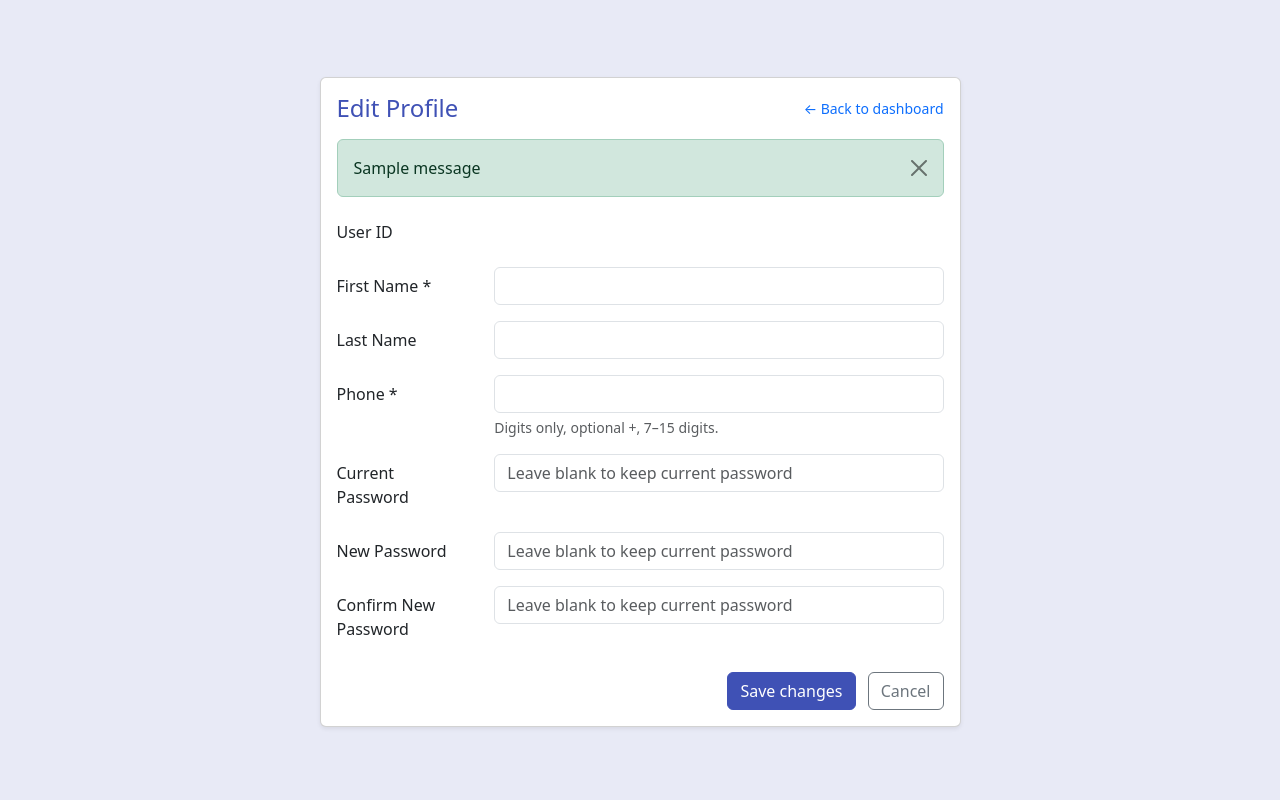
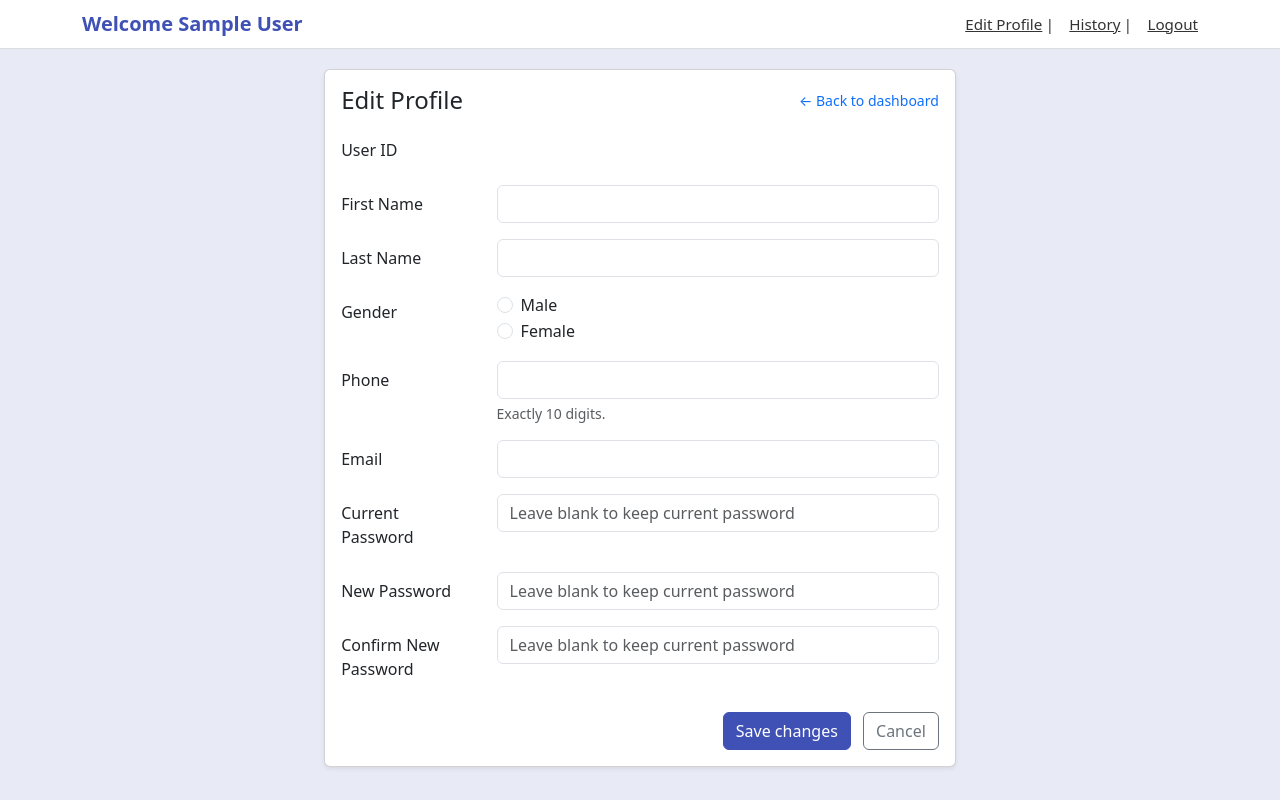
Before and after one commit to 24f2005905/hms_mad, a Flask app: template hms-frontend/templates/edit_profile.html in a window 1280 px wide. Run offline with Flask 3, Linux system fonts and the light colour scheme; the template is opened without the code that fills it: most values are stand-ins (such as "Sample title", 1, 10 or a date in 2020); one stand-in notice (Sample message) is shown; parts of the project's set-up code (start-up, migrations or seed data) failed here and were passed over.

Commit message:
1.Added Base.html 2.Changes Made to DDL and backend to accomodate Email_ID and Gender 3.Spec changes

```diff
--- a/hms-backend/app.py
+++ b/hms-backend/app.py
@@ -19,7 +19,7 @@ Valid_User_Types = [
     "DOCTOR", "PATIENT", "ADMIN"
 ]
 Valid_User_Column = [
-    "User_ID", "First_Name", "Last_Name",
+    "User_ID", "Email_ID","Sex","First_Name", "Last_Name",
     "User_Type", "Phone_Number","User_Profile",
     "Password"
 ]
@@ -97,7 +97,6 @@ def id_token_generate():
             Role = details[0]
             pwd_hash = details[1] #Fetch password corresponding to User_ID
 
-
     #Password verification
     if not pwd_hash:
         return {"status":"error", "message":"Login Failed"}, 401
@@ -183,6 +182,7 @@ def User_Create(auth_args):
     # Check for Mandatory Fields
     if "First_Name" not in req_json or \
         "User_Type" not in req_json or \
+        "Sex" not in req_json or \
         "Phone_Number" not in req_json or \
         "Password" not in req_json :
         ret["status"] = "error"
@@ -211,13 +211,15 @@ def User_Create(auth_args):
 
     # Now insert the user
     query_2 = text ('INSERT INTO Users '\
-        '(User_ID, First_Name, Last_Name, ' \
+        '(User_ID,Email_ID, Sex, First_Name, Last_Name, ' \
         'User_Type, Phone_Number, User_Profile, Password) ' \
-        'VALUES (:User_ID, ' \
+        'VALUES (:User_ID,:Email_ID, :Sex ' \
         ':First_Name, :Last_Name, :User_Type,' \
         ':Phone_Number, :User_Profile, :Password)')
     query_2_dict = {
         "User_ID": User_ID,
+        "Email_ID": req_json.get("Email_ID", ""),
+        "Sex": req_json["Sex"],
         "First_Name": req_json["First_Name"],
         "Last_Name": req_json.get("Last_Name",""),
         "User_Type": User_Type,
@@ -246,7 +248,7 @@ def User_Lookup(auth_args):
     #Get parameters
     param_json = request.args.to_dict()
     match_clauses = []
-    for key in ['User_ID','Phone_Number','First_Name','Last_Name']:
+    for key in ['User_ID','Email_ID','Phone_Number','First_Name','Last_Name']:
         if key in param_json:
             match_clauses.append(f"LOWER({key}) LIKE LOWER('%{param_json[key]}%')")
     query = "SELECT * FROM Users "
--- /dev/null
+++ b/hms-frontend/templates/base.html
@@ -0,0 +1,120 @@
+<!doctype html>
+<html lang="en">
+<head>
+  <meta charset="utf-8" />
+  <title>{% block title %}HMS{% endblock %}</title>
+
+  <!-- Bootstrap CSS -->
+  <link href="https://cdn.jsdelivr.net/npm/bootstrap@5.3.3/dist/css/bootstrap.min.css" rel="stylesheet">
+  <link rel="stylesheet" href="https://cdn.jsdelivr.net/npm/bootstrap-icons@1.11.3/font/bootstrap-icons.css">
+
+  <style>
+    body { background: #e8eaf6; }
+    .site-header {
+      background: #ffffff;
+      border-bottom: 1px solid #ddd;
+      padding: 12px 20px;
+    }
+    .brand { font-weight: 600; color: #3f51b5; }
+    .nav-links a { color: #333; margin-left: 12px; font-size: 0.95rem; }
+    .panel-card { background: #fff; border: 1px solid #cfcfcf; }
+    .btn-primary { background-color: #3f51b5 !important; border-color: #3f51b5 !important; }
+    .btn-cancel { color: #c62828; border-color: #c62828; background: transparent; }
+    .btn-cancel:hover { background: #fbeaea; }
+    .dept-item {
+      border: 1px solid #cfcfcf;
+      padding: 10px;
+      margin-bottom: 8px;
+      border-radius: 6px;
+      display:flex;
+      align-items:center;
+      justify-content:space-between;
+      background:#fafafa;
+    }
+    .dept-name { font-weight:500; }
+    .content { padding: 20px; }
+
+    /* Toast container (top-right) */
+    #toastContainer {
+      position: fixed;
+      top: 1rem;
+      right: 1rem;
+      z-index: 1080;
+    }
+  </style>
+
+  {% block head_extra %}{% endblock %}
+</head>
+<body>
+
+  <!-- Top header -->
+  <header class="site-header">
+    <div class="container d-flex align-items-center justify-content-between">
+      <div class="d-flex align-items-center">
+        <h5 class="mb-0 brand">{% block brand %}Welcome {{ First_Name }} {{ Last_Name }}{% endblock %}</h5>
+      </div>
+
+      <div class="nav-links small">
+        {# If you pass user_id to the template, link to route with parameter. Fallback to no-param endpoint. #}
+        {% if user_id %}
+          <a href="{{ url_for('edit_profile', user_id=user_id) }}">Edit Profile</a> |
+        {% else %}
+          <a href="{{ url_for('edit_profile') }}">Edit Profile</a> |
+        {% endif %}
+        <a href="{{ url_for('history') }}">History</a> |
+        <a href="{{ url_for('logout') }}">Logout</a>
+      </div>
+    </div>
+  </header>
+
+  <!-- Toasts: flash messages will be rendered here -->
+  <div id="toastContainer" aria-live="polite" aria-atomic="true">
+    {% with messages = get_flashed_messages(with_categories=true) %}
+      {% if messages %}
+        {% for category, msg in messages %}
+          {# Map category to Bootstrap contextual classes for visual styling #}
+          {% if category == 'danger' %}
+            {% set toast_class = 'bg-danger text-white' %}
+          {% elif category == 'success' %}
+            {% set toast_class = 'bg-success text-white' %}
+          {% elif category == 'warning' %}
+            {% set toast_class = 'bg-warning text-dark' %}
+          {% else %}
+            {% set toast_class = 'bg-info text-dark' %}
+          {% endif %}
+
+          <div class="toast {{ toast_class }} mb-2" role="alert" aria-live="assertive" aria-atomic="true" data-bs-autohide="true" data-bs-delay="5000">
+            <div class="d-flex">
+              <div class="toast-body">
+                {{ msg }}
+              </div>
+              <button type="button" class="btn-close btn-close-white me-2 m-auto" data-bs-dismiss="toast" aria-label="Close"></button>
+            </div>
+          </div>
+        {% endfor %}
+      {% endif %}
+    {% endwith %}
+  </div>
+
+  <!-- Page content -->
+  <main class="content container">
+    {% block content %}{% endblock %}
+  </main>
+
+  <!-- Bootstrap JS -->
+  <script src="https://cdn.jsdelivr.net/npm/bootstrap@5.3.3/dist/js/bootstrap.bundle.min.js"></script>
+
+  <!-- Autoplay toasts when the page loads -->
+  <script>
+    document.addEventListener('DOMContentLoaded', function () {
+      const toastElList = [].slice.call(document.querySelectorAll('#toastContainer .toast'));
+      toastElList.forEach(function (toastEl) {
+        const t = new bootstrap.Toast(toastEl);
+        t.show();
+      });
+    });
+  </script>
+
+  {% block scripts %}{% endblock %}
+</body>
+</html>
--- a/hms-frontend/templates/edit_profile.html
+++ b/hms-frontend/templates/edit_profile.html
@@ -1,23 +1,9 @@
-<!doctype html>
-<html lang="en">
-<head>
-  <meta charset="utf-8" />
-  <title>Edit Profile</title>
+{% extends "base.html" %}
 
-  <!-- Bootstrap CSS -->
-  <link href="https://cdn.jsdelivr.net/npm/bootstrap@5.3.3/dist/css/bootstrap.min.css" rel="stylesheet">
-  <link rel="stylesheet" href="https://cdn.jsdelivr.net/npm/bootstrap-icons@1.11.3/font/bootstrap-icons.css">
+{% block title %}Edit Profile - HMS{% endblock %}
 
-  <style>
-    body { background: #e8eaf6; }
-    .container-card { margin-top: 6%; }
-    .btn-primary { background-color: #3f51b5 !important; border-color: #3f51b5 !important; }
-    .card-title { color: #3f51b5; }
-  </style>
-</head>
-
-<body>
-  <div class="container container-card">
+{% block content %}
+<div class="container-card">
   <div class="row justify-content-center">
     <div class="col-12 col-md-9 col-lg-7">
       <div class="card shadow-sm">
@@ -30,19 +16,7 @@
             </div>
           </div>
 
-            <!-- Flash Messages -->
-            {% with messages = get_flashed_messages(with_categories=true) %}
-              {% if messages %}
-                {% for category, msg in messages %}
-                  <div class="alert alert-{{ 'danger' if category == 'danger' else ('success' if category=='success' else 'info') }} alert-dismissible fade show" role="alert">
-                    {{ msg }}
-                    <button type="button" class="btn-close" data-bs-dismiss="alert" aria-label="Close"></button>
-                  </div>
-                {% endfor %}
-              {% endif %}
-            {% endwith %}
-
-            <!-- CLIENT-SIDE ALERT for JS validation -->
+          <!-- CLIENT-SIDE ALERT (only for JS validation) -->
           <div id="pwAlert" class="alert alert-danger d-none"></div>
 
           <form method="POST" id="editForm" novalidate>
@@ -55,9 +29,9 @@
             </div>
 
             <div class="mb-3 row">
-                <label for="first_name" class="col-sm-3 col-form-label">First Name *</label>
+              <label for="first_name" class="col-sm-3 col-form-label">First Name </label>
               <div class="col-sm-9">
-                  <input id="first_name" name="first_name" class="form-control" type="text"
+                <input id="first_name" name="First_Name" class="form-control" type="text"
                        value="{{ (form_values.first_name if form_values) or user['First_Name'] }}" required>
               </div>
             </div>
@@ -65,17 +39,49 @@
             <div class="mb-3 row">
               <label for="last_name" class="col-sm-3 col-form-label">Last Name</label>
               <div class="col-sm-9">
-                  <input id="last_name" name="last_name" class="form-control" type="text"
+                <input id="last_name" name="Last_Name" class="form-control" type="text"
                        value="{{ (form_values.last_name if form_values) or user['Last_Name'] or '' }}">
               </div>
             </div>
 
 	    <div class="mb-3 row">
-                <label for="phone_number" class="col-sm-3 col-form-label">Phone *</label>
+	      <label class="col-sm-3 col-form-label">Gender</label>
 	      <div class="col-sm-9">
-                  <input id="phone_number" name="phone_number" class="form-control" type="tel"
+
+	        {% set gender_value = (form_values.Sex if form_values) or user['Sex'] %}
+
+	        <div class="form-check">
+	          <input class="form-check-input" type="radio" name="Sex" id="gender_male" value="Male"
+	                 {% if gender_value == "Male" %}checked{% endif %}>
+	          <label class="form-check-label" for="gender_male">
+	            Male
+	          </label>
+	        </div>
+
+	        <div class="form-check">
+	          <input class="form-check-input" type="radio" name="Sex" id="gender_female" value="Female"
+	                 {% if gender_value == "Female" %}checked{% endif %}>
+	          <label class="form-check-label" for="gender_female">
+	            Female
+	          </label>
+	        </div>
+	      </div>
+	    </div>
+
+            <div class="mb-3 row">
+              <label for="phone_number" class="col-sm-3 col-form-label">Phone </label>
+              <div class="col-sm-9">
+                <input id="phone_number" name="Phone_Number" class="form-control" type="tel"
                        value="{{ (form_values.phone_number if form_values) or user['Phone_Number'] }}" required>
-                  <div class="form-text">Digits only, optional +, 7–15 digits.</div>
+                <div class="form-text">Exactly 10 digits.</div>
+              </div>
+            </div>
+
+            <div class="mb-3 row">
+              <label for="email" class="col-sm-3 col-form-label">Email </label>
+              <div class="col-sm-9">
+                <input id="email_id" name="Email_ID" class="form-control" type="tel"
+                       value="{{ (form_values.email_id if form_values) or user['Email_ID'] }}" required>
               </div>
             </div>
 
@@ -111,21 +117,26 @@
 
           </form>
 
+        </div> <!-- card-body -->
+      </div> <!-- card -->
     </div>
   </div>
 </div>
-    </div>
-  </div>
+{% endblock %}
 
-  <!-- Bootstrap JS -->
-  <script src="https://cdn.jsdelivr.net/npm/bootstrap@5.3.3/dist/js/bootstrap.bundle.min.js"></script>
-
+{% block scripts %}
 <script>
   document.getElementById('editForm').addEventListener('submit', function (e) {
+
       let newPw = document.getElementById('new_password').value;
       let cnfPw = document.getElementById('cnf_password').value;
       let phone = document.getElementById('phone_number').value.trim();
       let alertBox = document.getElementById('pwAlert');
+      let email = document.getElementById("email_id").value.trim();
+      let emailField = document.getElementById("Email_ID");
+
+      // Basic but reliable email regex
+      const emailRegex = /^[^\s@]+@[^\s@]+\.[^\s@]+$/;
 
       // Reset styles and alerts
       alertBox.classList.add('d-none');
@@ -147,9 +158,7 @@
       }
 
       // -------- PHONE NUMBER VALIDATION --------
-        // Must be exactly 10 digits
-        const phoneRegex = /^[0-9]{10}$/;
-
+      const phoneRegex = /^[0-9]{10}$/;  // exactly 10 digits
       if (!phoneRegex.test(phone)) {
           e.preventDefault();
           alertBox.textContent = "Phone number must be exactly 10 digits.";
@@ -158,9 +167,17 @@
           document.getElementById('phone_number').classList.add('is-invalid');
           return false;
       }
+      // -------- EMAIL VALIDATION --------
+
+      if (!emailRegex.test(email)) {
+          e.preventDefault();
+          alertBox.textContent = "Please enter a valid email address.";
+          alertBox.classList.remove('d-none');
+
+          emailField.classList.add('is-invalid');
+          return false;
+      }
+
   });
 </script>
-
-
-</body>
-</html>
+{% endblock %}
```
Also changed, not shown: hms-frontend/app.py (+26 -8 lines), hms-frontend/templates/dashboard.html (+7 -102 lines), hms-frontend/templates/login.html (+34 -9 lines), hms-openapi-spec.yaml (+19 -0 lines), sql/hms-ddl.sql (+7 -5 lines). Lines whose indentation alone changed are shown as unchanged.
